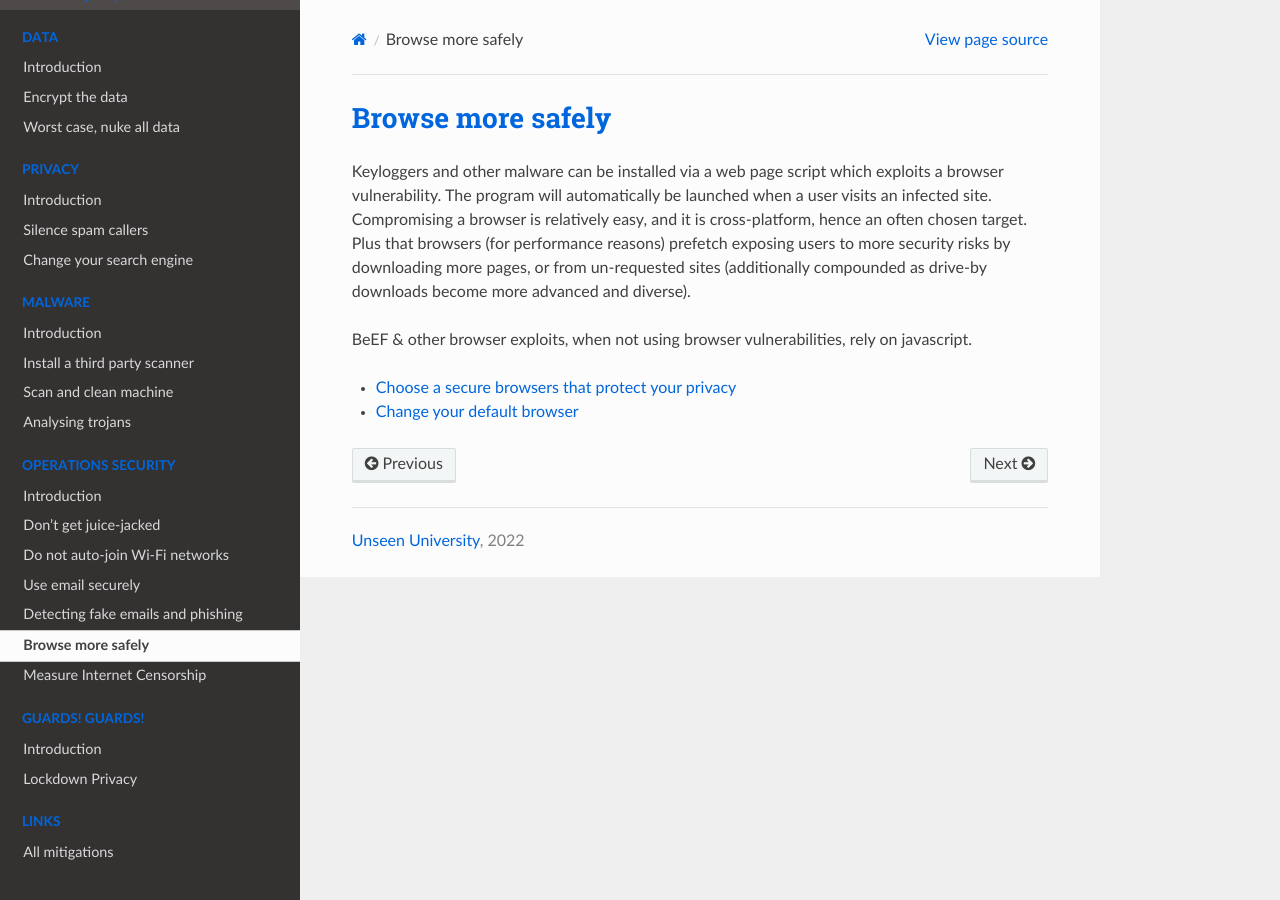
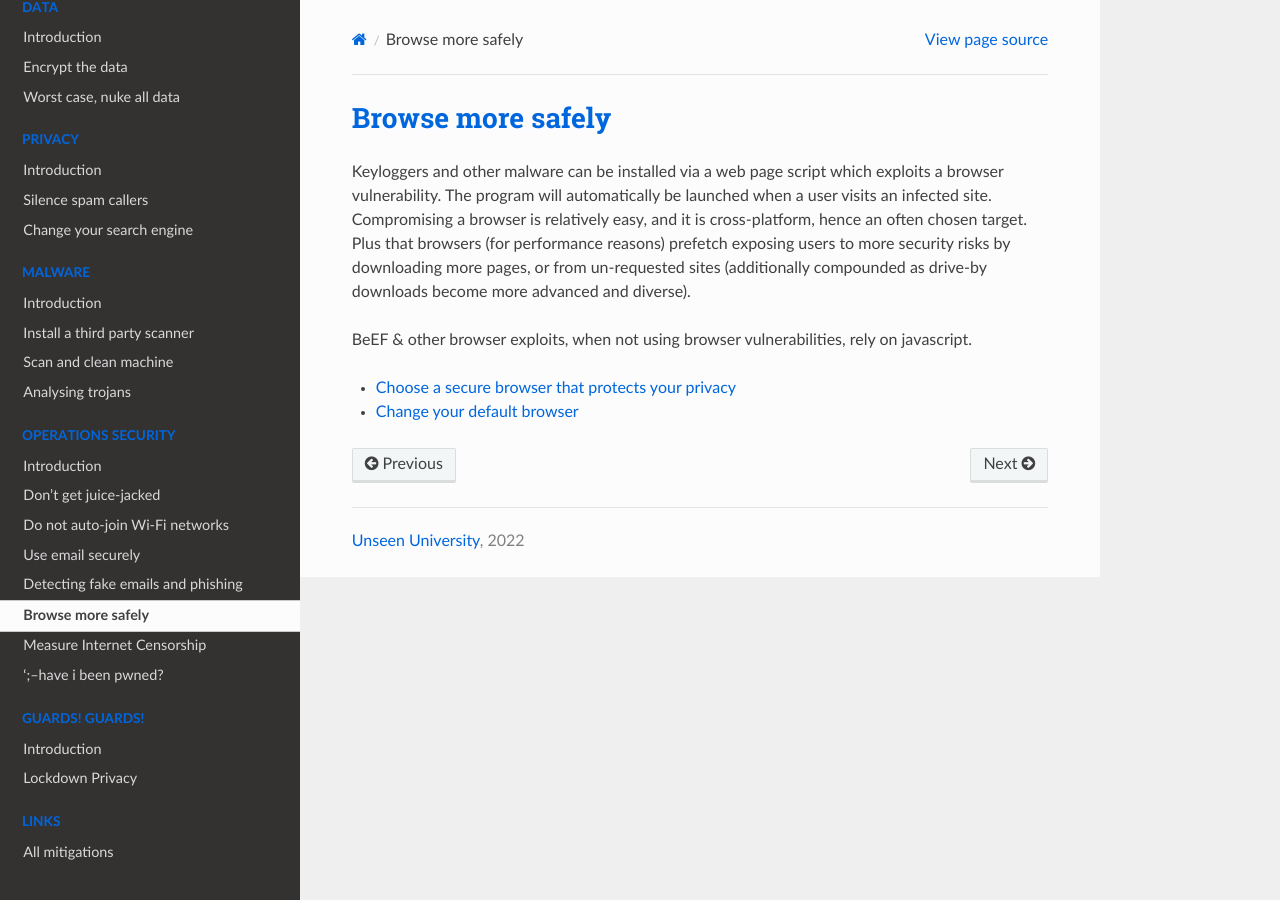
Before and after one commit to tymyrddin/blue-ios, a Sphinx documentation site: the page built from source/docs/opsec/browsing.md, in a window 1280 px wide. Built offline with Sphinx 7.4.7 and the Read the Docs theme 2.0.0, drawn with Linux system fonts in a browser that asks for light colours.

Commit message:
Version 0.1

```diff
--- a/source/docs/opsec/browsing.md
+++ b/source/docs/opsec/browsing.md
@@ -8,5 +8,5 @@ downloads become more advanced and diverse).
 
 BeEF & other browser exploits, when not using browser vulnerabilities, rely on javascript.
 
-* [Choose a secure browsers that protect your privacy](../services/browsers.md)
+* [Choose a secure browser that protects your privacy](../services/browsers.md)
 * [Change your default browser](../services/change-browser.md)
--- a/source/index.rst
+++ b/source/index.rst
@@ -79,6 +79,7 @@ further pentesting, after which these mitigations will be updated.
    docs/opsec/check-mail.md
    docs/opsec/browsing.md
    docs/opsec/ooni.md
+   docs/opsec/*
 
 .. toctree::
    :glob:
```
Also changed, not shown: source/docs/opsec/README.md (+1 -0 lines), source/docs/opsec/hibp.md (added, +5 -0 lines).
